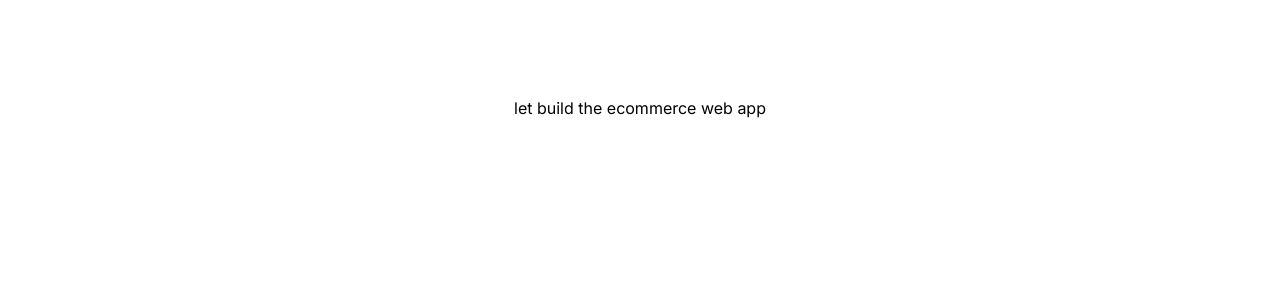
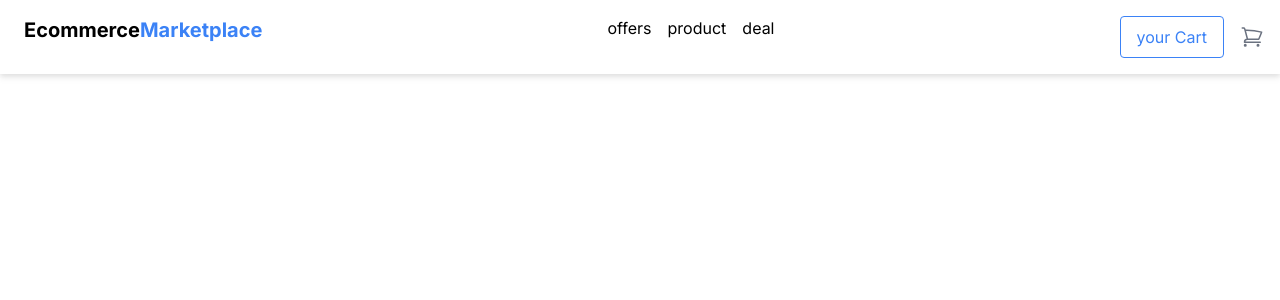
Before and after one commit to TAIHAN86/E-commerce-App, a Next.js app in the folder ecommerce-web/: page / in a window 1280 px wide. Shown: the top 300 px of the page. Built offline with nearby package versions, Linux system fonts and the light colour scheme.

Commit message:
Navbar done

```diff
--- /dev/null
+++ b/ecommerce-web/src/app/components/Header.js
@@ -0,0 +1,42 @@
+import React from "react";
+import { ShoppingCartIcon } from "@heroicons/react/24/outline";
+import Link from "next/link";
+
+
+function Header() {
+    return (
+        <header className="bg-white py-4 drop-shadow-md">
+            <div className="mx-auto max-w-7xl px-4 flex item-center justify-between">
+
+                <div>
+            <span className="text-xl cursor-pointer font-bold ml-2">
+                {" "}
+                Ecommerce
+                <span className="text-blue-500 font-bold">Marketplace</span>
+            </span>
+            </div>
+
+
+               <div className="hidden sm:flex flex-row space-x-4" >
+                <p>offers</p>
+                <p>product</p>
+                <p>deal</p>
+                </div>
+
+
+                <div className="flex space-x-4 items-center">
+                    <button className="hidden md:inline-block text-blue-500 border border-blue-500 px-4 py-2 rounded hover:bg-blue-100"> your Cart</button>
+                    <Link href="/cart">
+                    <ShoppingCartIcon class="h-6 w-6 text-gray-500" />
+                    </Link>
+                </div>
+
+
+            </div>
+
+
+        </header>
+    );
+}
+
+export default Header;
--- a/ecommerce-web/src/app/page.js
+++ b/ecommerce-web/src/app/page.js
@@ -1,9 +1,10 @@
 import Image from "next/image";
+import Header from "./components/Header";
 
 export default function Home() {
   return (
-    <main className="flex min-h-screen flex-col items-center justify-between p-24">
-      <h2>let build the ecommerce web app</h2>
+    <main className="">
+      <Header/>
     </main>
   );
 }
```
Also changed, not shown: ecommerce-web/package.json (+6 -5 lines), 1 other file (tests, documents, lock files or other folders).
